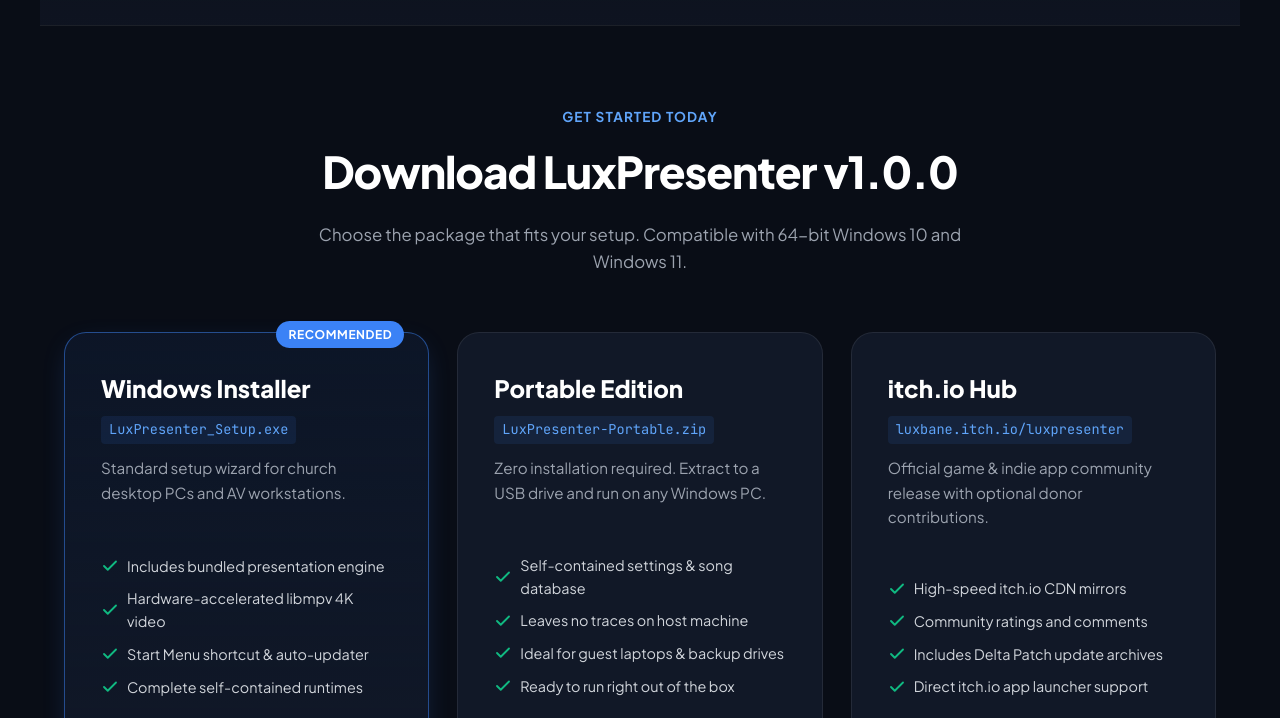
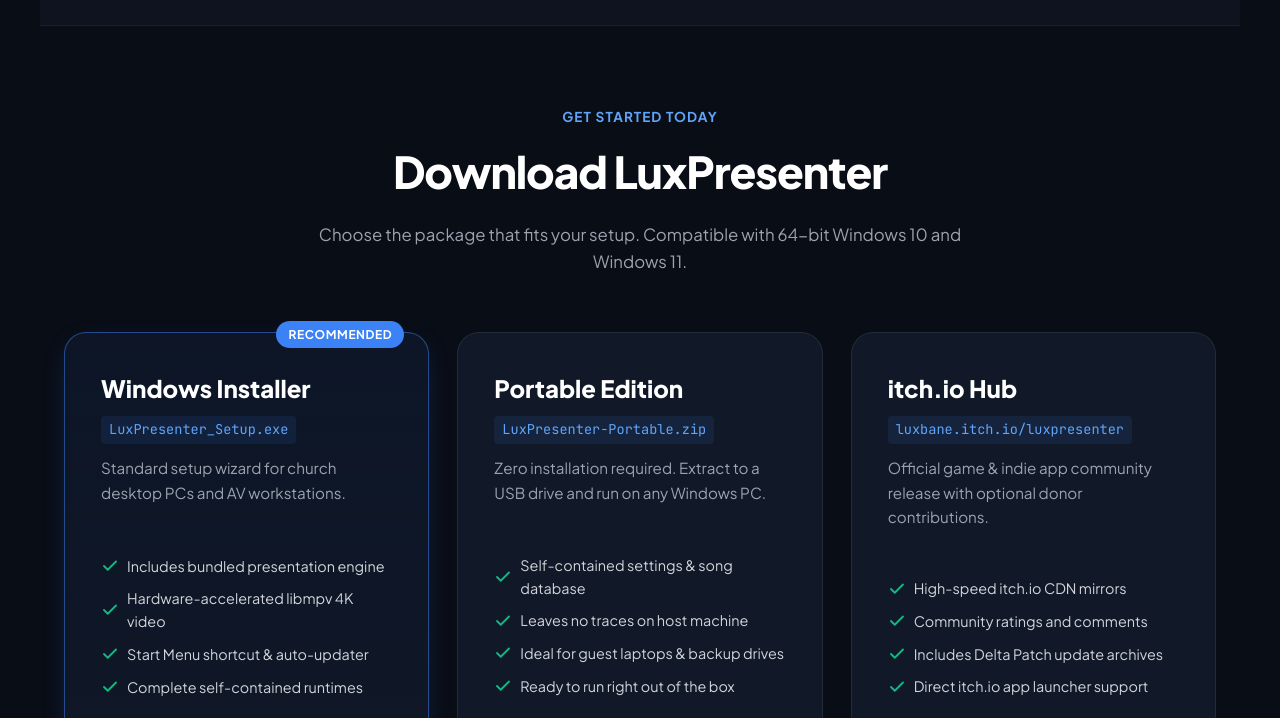
Before and after one commit to Luxbane/LuxPresenter, a plain HTML site: page index.html in a window 1280 px wide. Shown: the part 2700-3418 px from the top of the page. Drawn offline with Linux system fonts and the light colour scheme.

Commit message:
docs(web): remove version number from Download LuxPresenter heading

```diff
--- a/index.html
+++ b/index.html
@@ -1035,7 +1035,7 @@
   <section class="section" id="downloads">
     <div class="section-header">
       <div class="section-tag">Get Started Today</div>
-      <h2 class="section-title">Download LuxPresenter v1.0.0</h2>
+      <h2 class="section-title">Download LuxPresenter</h2>
       <p class="section-desc">
         Choose the package that fits your setup. Compatible with 64-bit Windows 10 and Windows 11.
       </p>
```
